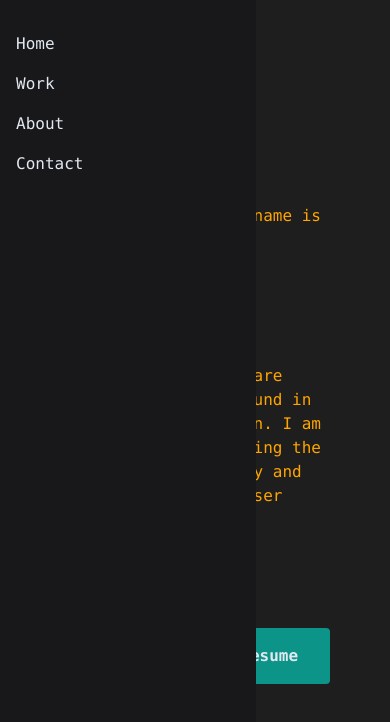
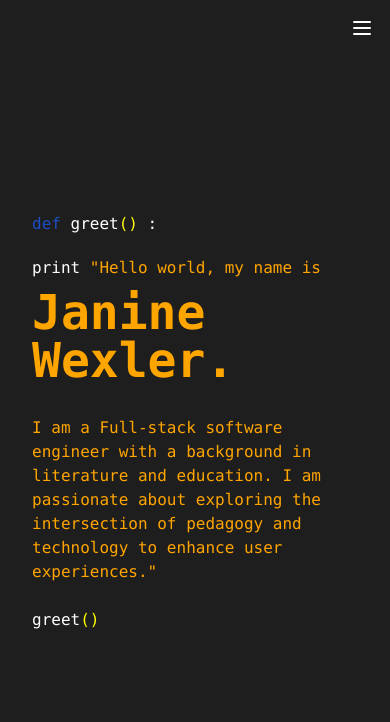
Before and after one commit to Janinenw/Portfolio, a React (Create React App) app: page / in a window 390 px wide. Shown: the top 722 px of the page. Built offline with nearby package versions, Linux system fonts and the light colour scheme.

Commit message:
responsive navbar to hamburger, custom color class for navbar

```diff
--- a/src/App.css
+++ b/src/App.css
@@ -1,3 +1,3 @@
 body {
-  background: #1e1e1e;
+  background:#1e1e1e;
 }
--- a/src/components/Hero.js
+++ b/src/components/Hero.js
@@ -61,33 +61,10 @@ const Hero = () => {
             <span style={{color: "yellow"}}>()</span>
           </p>
 
-          <div className='w-full flex justify-start gap-4'>
-            <button
-              data-aos='fade-up'
-              data-aos-duration='500'
-              data-aos-delay='200'
-              data-aos-once='true'
-              className='px-8 py-4 bg-teal-600 hover:bg-teal-700 text-slate-200 font-bold mt-12 flex items-center space-x-3 font-mono rounded'
-            >
-              <Link to='work' smooth={true} duration={700} offset={-125}>
-                My Work
-              </Link>
-            </button>
 
-            <a
-              className='px-8 py-4 bg-teal-600 hover:bg-teal-700 text-slate-200 font-bold mt-12 flex items-center space-x-3 font-mono rounded'
-              target='_blank'
-              rel='noopener noreferrer'
-              data-aos='fade-up'
-              data-aos-duration='500'
-              data-aos-delay='250'
-              data-aos-once='true'
-            >
-              My Resume
-            </a>
           </div>
         </div>
-      </div>
+
     );
 };
 
--- a/src/components/Navbar.js
+++ b/src/components/Navbar.js
@@ -10,7 +10,24 @@ const Navbar = () => {
   };
 
   return (
-    <aside className='font-mono fixed h-screen top-0 left-0 z-50 bg-zinc-900 text-slate-200 flex flex-col items-start justify-between py-8 px-4 md:px-6 lg:px-8 w-64'>
+    <>
+      <div onClick={handleClick} className='md:hidden p-4 fixed top-0 right-0 z-50'>
+        <svg
+          className='w-6 h-6 text-white'
+          fill='none'
+          stroke='currentColor'
+          viewBox='0 0 24 24'
+          xmlns='http://www.w3.org/2000/svg'
+        >
+          <path
+            strokeLinecap='round'
+            strokeLinejoin='round'
+            strokeWidth='2'
+            d='M4 6h16M4 12h16M4 18h16'
+          ></path>
+        </svg>
+      </div>
+      <aside className={`font-mono fixed h-screen top-0 left-0 z-50 bg-customgray text-slate-200 flex flex-col items-start justify-between py-8 px-4 md:px-6 lg:px-8 w-64 transform ${open ? 'translate-x-0' : '-translate-x-full'} md:translate-x-0 transition-transform duration-200 ease-in-out`}>
 
         <ul className='space-y-4'>
           {navData.map((item, index) => (
@@ -24,15 +41,13 @@ const Navbar = () => {
             </li>
           ))}
           <li>
-
             <Link to='contact' smooth={true} duration={700}>
               Contact
-
             </Link>
-
           </li>
         </ul>
       </aside>
+    </>
   );
 };
 
--- a/tailwind.config.js
+++ b/tailwind.config.js
@@ -1,9 +1,23 @@
+// module.exports = {
+//     content: [
+//       "./src/**/*.{js,jsx,ts,tsx}",
+//     ],
+//     theme: {
+//       extend: {},
+//     },
+//     plugins: [],
+//   }
+
 module.exports = {
   content: [
     "./src/**/*.{js,jsx,ts,tsx}",
   ],
   theme: {
-      extend: {},
+    extend: {
+      colors: {
+        customgray: '#333333',
+      }
+    },
   },
   plugins: [],
 }
```
Lines whose indentation alone changed are shown as unchanged.
